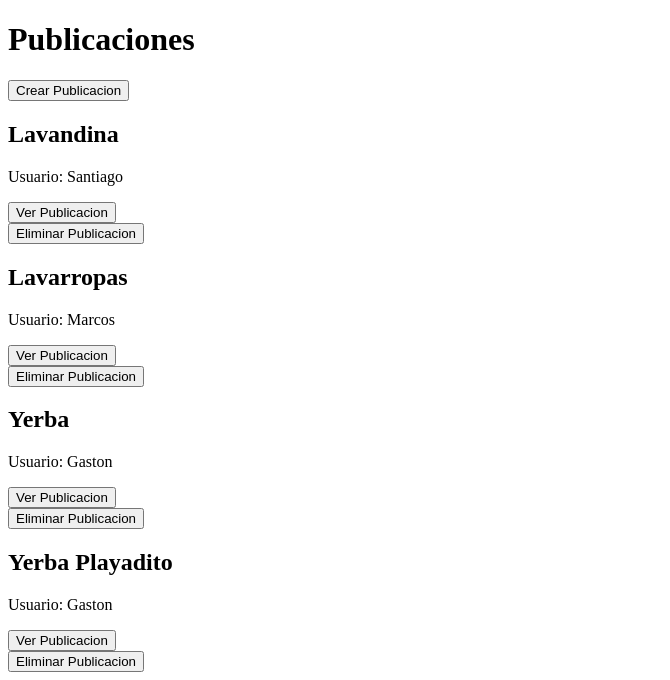
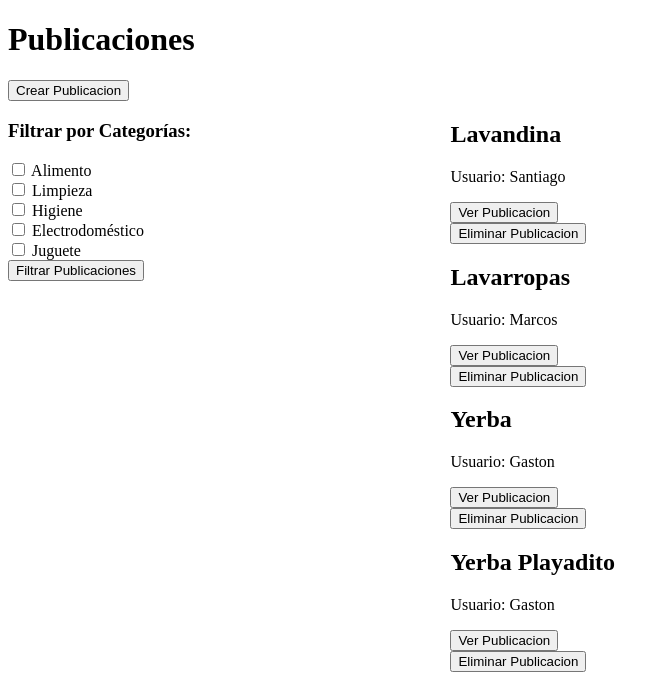
Before and after one commit to luciocolli/Proyecto-Ingenieria2, a Django app: page /admin-show-posts in a window 1280 px wide. Shown: the part 188-868 px from the top of the page, without its empty margins (0-670 px from the left). Run offline with Django 4.2, Linux system fonts and the light colour scheme; data comes from the database, SQL or seed files in the repository; both versions use the stored data as it was after the commit; parts of the project's set-up code (start-up, migrations or seed data) failed here and were passed over.

Commit message:
Filtrar Publicaciones listo

```diff
--- /dev/null
+++ b/hopeTrade/landing/static/show-posts.css
@@ -0,0 +1,22 @@
+.container {
+    display: flex;
+    justify-content: space-between;
+}
+
+.filters {
+    width: 30%;
+}
+
+.posts {
+    width: 65%;
+}
+
+.post {
+    border: 1px solid #ccc;
+    padding: 10px;
+    margin-bottom: 10px;
+}
+
+.post h2 {
+    margin-top: 0;
+}
--- a/hopeTrade/landing/templates/admin-show-posts.html
+++ b/hopeTrade/landing/templates/admin-show-posts.html
@@ -1,4 +1,11 @@
 <!DOCTYPE html>
+
+<head>
+    <meta charset="UTF-8">
+    <meta name="viewport" content="width=device-width, initial-scale=1.0">
+    <title>HopeTrade</title>
+    <link rel="stylesheet" href="../static/show-posts.css">
+</head>
 
 {% extends 'base.html' %}
 
@@ -9,6 +16,28 @@
     <form method="GET" action="{% url 'crearPublicaciones' %}">
         <button type="submit"> Crear Publicacion </button>
     </form>
+    <div class="container">
+        <div class="filters">
+            <form method="GET" action="{% url 'admin-posts' %}">
+                <div>
+                    <h3>Filtrar por Categorías:</h3>
+                    <label><input type="checkbox" name="category" value="alimento"> Alimento</label><br>
+                    <label><input type="checkbox" name="category" value="limpieza"> Limpieza</label><br>
+                    <label><input type="checkbox" name="category" value="higiene"> Higiene</label><br>
+                    <label><input type="checkbox" name="category" value="electrodomestico"> Electrodoméstico</label><br>
+                    <label><input type="checkbox" name="category" value="juguete"> Juguete</label><br>
+                </div>
+                <button type="submit">Filtrar Publicaciones</button>
+            </form>
+        </div>
+
+        <div class="posts">
+            {% if msg %}
+            <div class="alert alert-{{ message.tags }}">
+                {{ msg }}
+            </div>
+            {% endif %}
+
 
             {% for post in posts %}
 
@@ -26,6 +55,7 @@
             </div>
 
             {% endfor %}
-
+        </div>
+    </div>
 
 {% endblock %}
--- a/hopeTrade/landing/views.py
+++ b/hopeTrade/landing/views.py
@@ -93,13 +93,25 @@ def editPublication(request, publication_id):
 def show_all_posts(request):
     if request.method == 'GET':
         logged_user = request.user
-        # Tomo las publicaciones de todos los usuarios menos del que se encuentra logueado
-        posts = Publication.objects.exclude(user=logged_user.id)
+        categories = request.GET.getlist('category')
 
-        if not posts:
-            message = 'No hay publicaciones disponibles'
+        if categories:
+            # Filtrar publicaciones por categorías seleccionadas
+            posts = Publication.objects.filter(category__in=categories).exclude(user=logged_user.id)
+            if not posts:
+                # Si no hay publicaciones para las categorías seleccionadas, mostrar mensaje
+                message = f'No hay publicaciones disponibles para la(s) categoría(s): {", ".join(categories)}'
+            else:
+                message = None
         else:
-            message = None
+            # Mostrar todas las publicaciones (excepto las del usuario)
+            posts = Publication.objects.exclude(user=logged_user.id)
+            if not posts:
+                # Si no hay publicaciones en el sistema, mostrar mensaje
+                message = 'No hay publicaciones disponibles'
+            else:
+                message = None
+
 
         return render(request, 'show-all-posts.html', {
             'nombre_usuario' : logged_user.name,
@@ -170,9 +182,28 @@ def show_my_post(request, id):  # Para ver una publicacion propia
 #@admin_required
 def admin_posts(request):
     if request.method == 'GET':
-        posts = Publication.objects.all()
+        categories = request.GET.getlist('category')
+
+        if categories:
+            # Filtrar publicaciones por categorías seleccionadas
+            posts = Publication.objects.filter(category__in=categories)
+            if not posts:
+                # Si no hay publicaciones para las categorías seleccionadas, mostrar mensaje
+                message = f'No hay publicaciones disponibles para la(s) categoría(s): {", ".join(categories)}'
+            else:
+                message = None
+        else:
+            # Mostrar todas las publicaciones (excepto las del usuario)
+            posts = Publication.objects.all()
+            if not posts:
+                # Si no hay publicaciones en el sistema, mostrar mensaje
+                message = 'No hay publicaciones disponibles'
+            else:
+                message = None
+
         return render(request, 'admin-show-posts.html', {
-            'posts': posts
+            'posts': posts,
+            'msg': message
         })
     else:
         posts = Publication.objects.all()
```
Also changed, not shown: hopeTrade/landing/templates/show-all-posts.html (+25 -1 lines), hopeTrade/users/views.py (+8 -8 lines), hopeTrade/db.sqlite3. Lines whose indentation alone changed are shown as unchanged.
